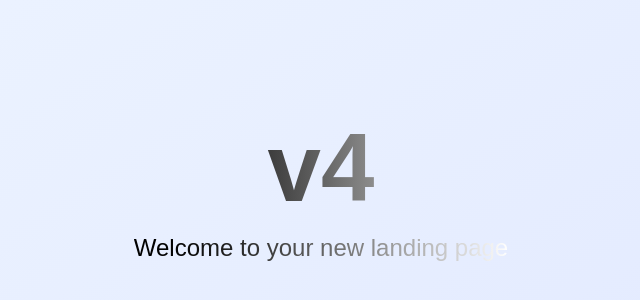
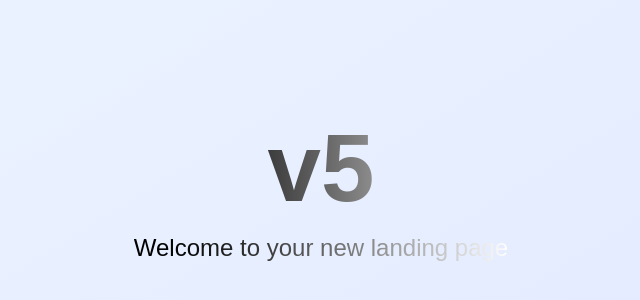
Before and after one commit to ns-test-org/ai-conflicts-resolve-testing-01, a Next.js app in the folder packages/ai-conflicts-resolve-testing-01/: page / in a window 1280 px wide. Shown: the part 208-508 px from the top of the page, without its empty margins (319-959 px from the left). Built offline with nearby package versions, Linux system fonts and the light colour scheme.

Commit message:
Resolve merge conflicts: Update to v5 with gradient styling

```diff
--- a/packages/ai-conflicts-resolve-testing-01/src/app/page.tsx
+++ b/packages/ai-conflicts-resolve-testing-01/src/app/page.tsx
@@ -3,7 +3,7 @@ export default function Landing() {
     <div className="min-h-screen w-full flex items-center justify-center bg-gradient-to-br from-blue-50 to-indigo-100">
       <div className="text-center px-6">
         <h1 className="text-6xl md:text-8xl font-bold mb-4 bg-gradient-to-r from-black to-white bg-clip-text text-transparent">
-          v4
+          v5
         </h1>
         <p className="text-xl md:text-2xl bg-gradient-to-r from-black to-white bg-clip-text text-transparent">
           Welcome to your new landing page
```
